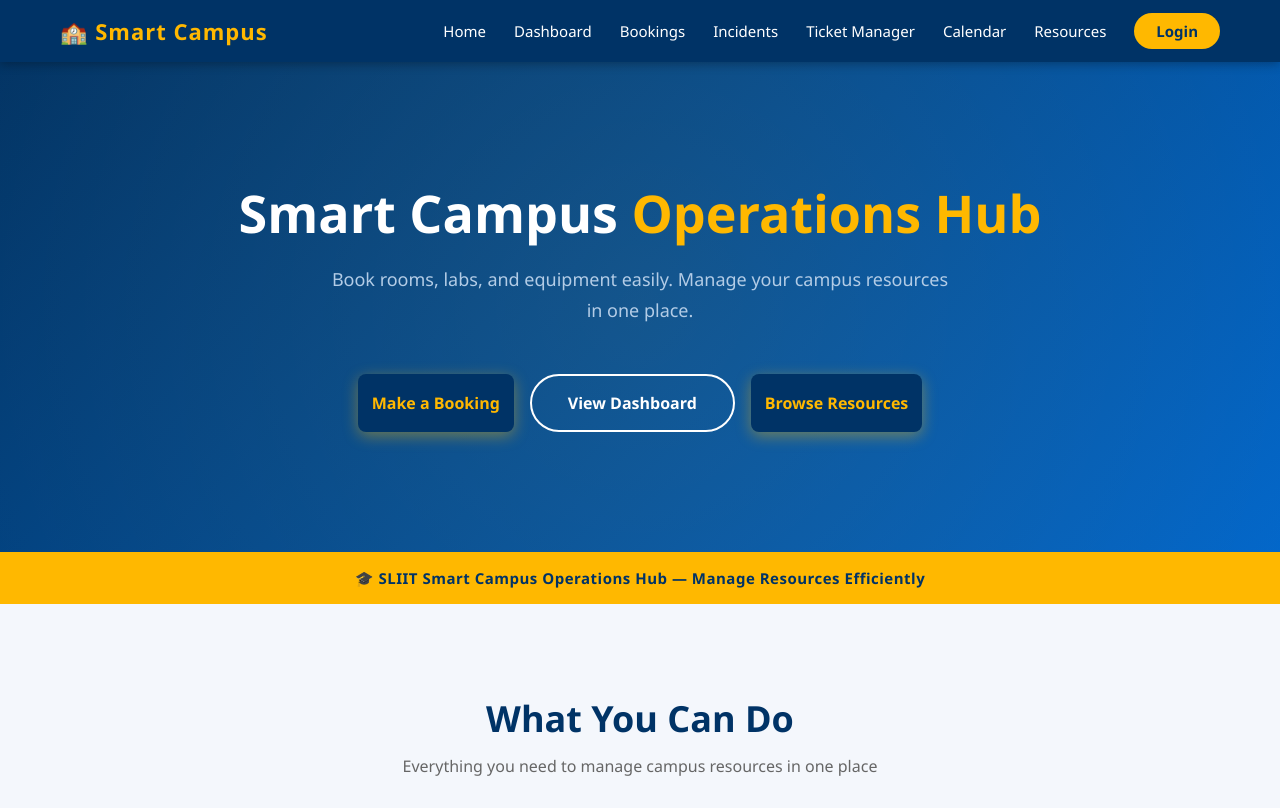
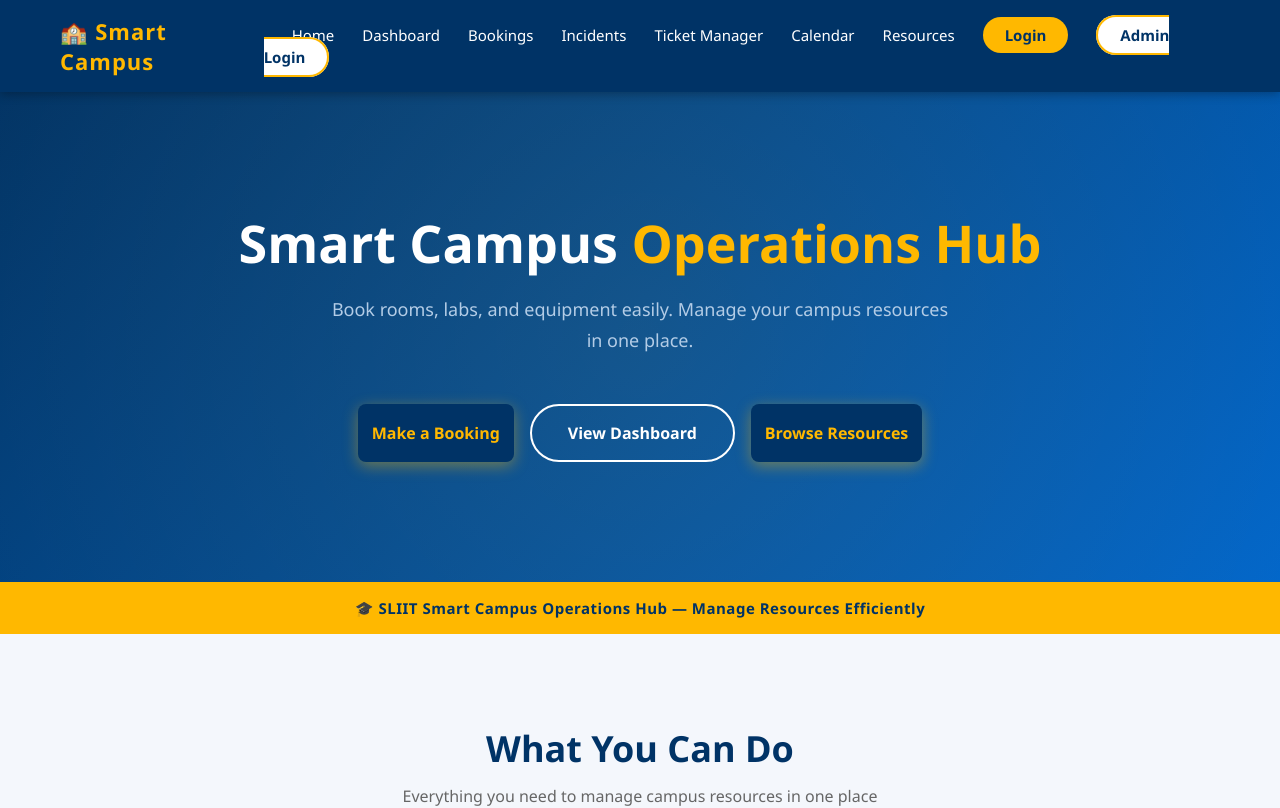
Before and after one commit to shenukaminoli/Smart-Campus-Operations-Hub, a React (Create React App) app in the folder frontend/: page / in a window 1280 px wide. Shown: the top 808 px of the page. Built offline with nearby package versions, Linux system fonts and the light colour scheme.

Commit message:
Adding admin login button and merging conflicts were resolved
Added admin login button to the navigation bar

```diff
--- a/frontend/src/App.css
+++ b/frontend/src/App.css
@@ -47,6 +47,20 @@
 
 .btn-login:hover {
   background-color: #e6a500 !important;
+  color: #003366 !important;
+}
+
+.btn-admin-login {
+  background-color: #ffffff;
+  padding: 8px 22px;
+  border-radius: 20px;
+  color: #003366 !important;
+  font-weight: 700 !important;
+  border: 2px solid #FFB800;
+}
+
+.btn-admin-login:hover {
+  background-color: #fff6da;
   color: #003366 !important;
 }
 
--- a/frontend/src/App.js
+++ b/frontend/src/App.js
@@ -26,6 +26,7 @@ function App() {
           <a href="#calendar" onClick={() => setCurrentPage('calendar')}>Calendar</a>
           <a href="#resources" onClick={() => setCurrentPage('resources')}>Resources</a>
           <a href="#login" className="btn-login">Login</a>
+          <a href="#admin-login" className="btn-admin-login">Admin Login</a>
         </div>
       </nav>
 
```
Also changed, not shown: 1 other file (tests, documents, lock files or other folders).
